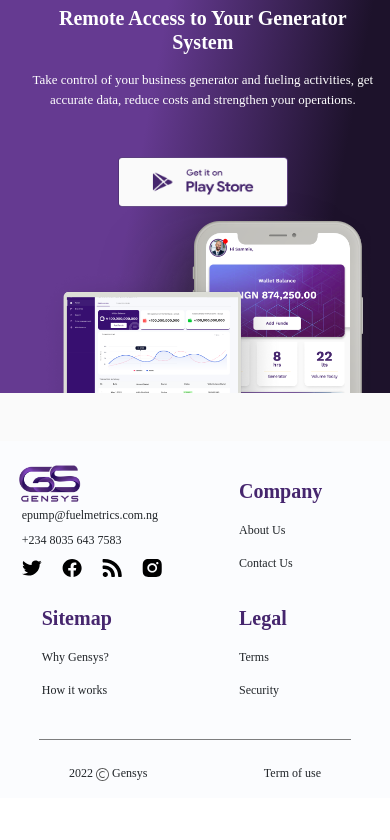
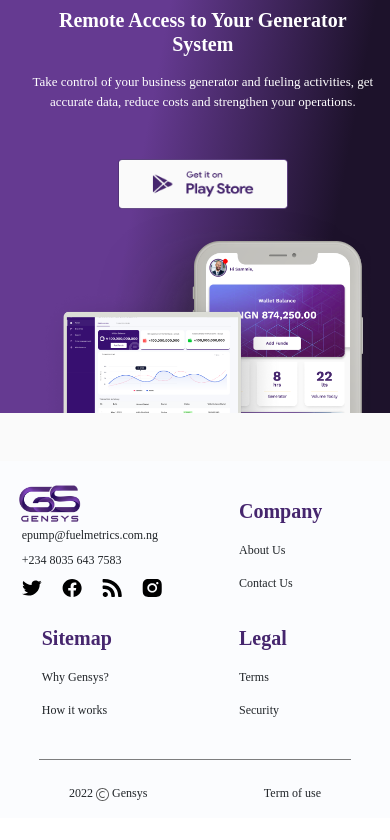
Before and after one commit to teymee/Gensys, a Vue app: page / in a window 390 px wide. Shown: the part 4941-5781 px from the top of the page. Built offline with nearby package versions, Linux system fonts and the light colour scheme; a web font is replaced by a local one.

Commit message:
finally 1

```diff
--- a/src/components/Home/SecondSection.vue
+++ b/src/components/Home/SecondSection.vue
@@ -99,7 +99,7 @@
 	.img-wrapper {
 		display: flex;
 		justify-content: center;
-		margin-top: 150px !important;
+		margin-top: 170px !important;
 	}
 	img {
 		width:90%;
```
